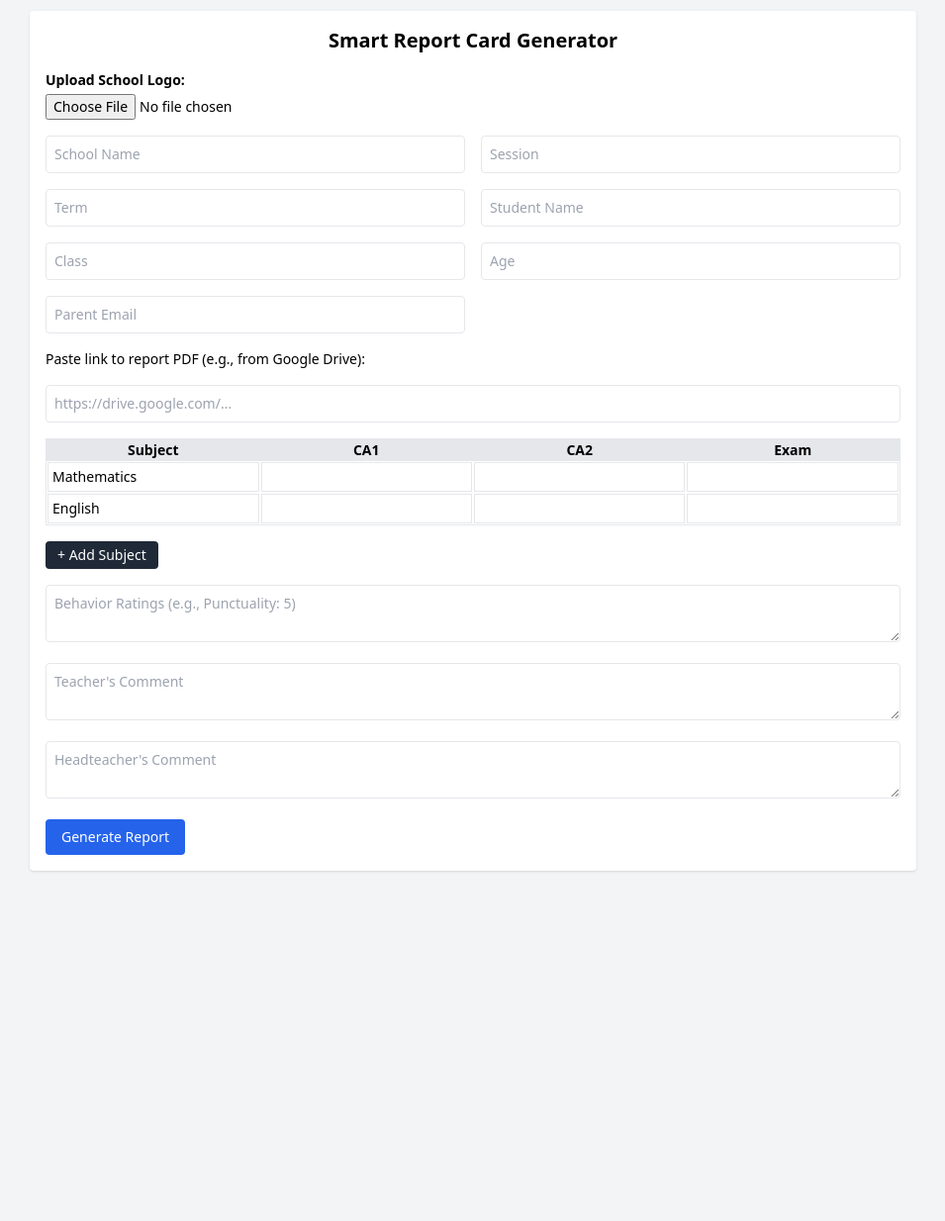
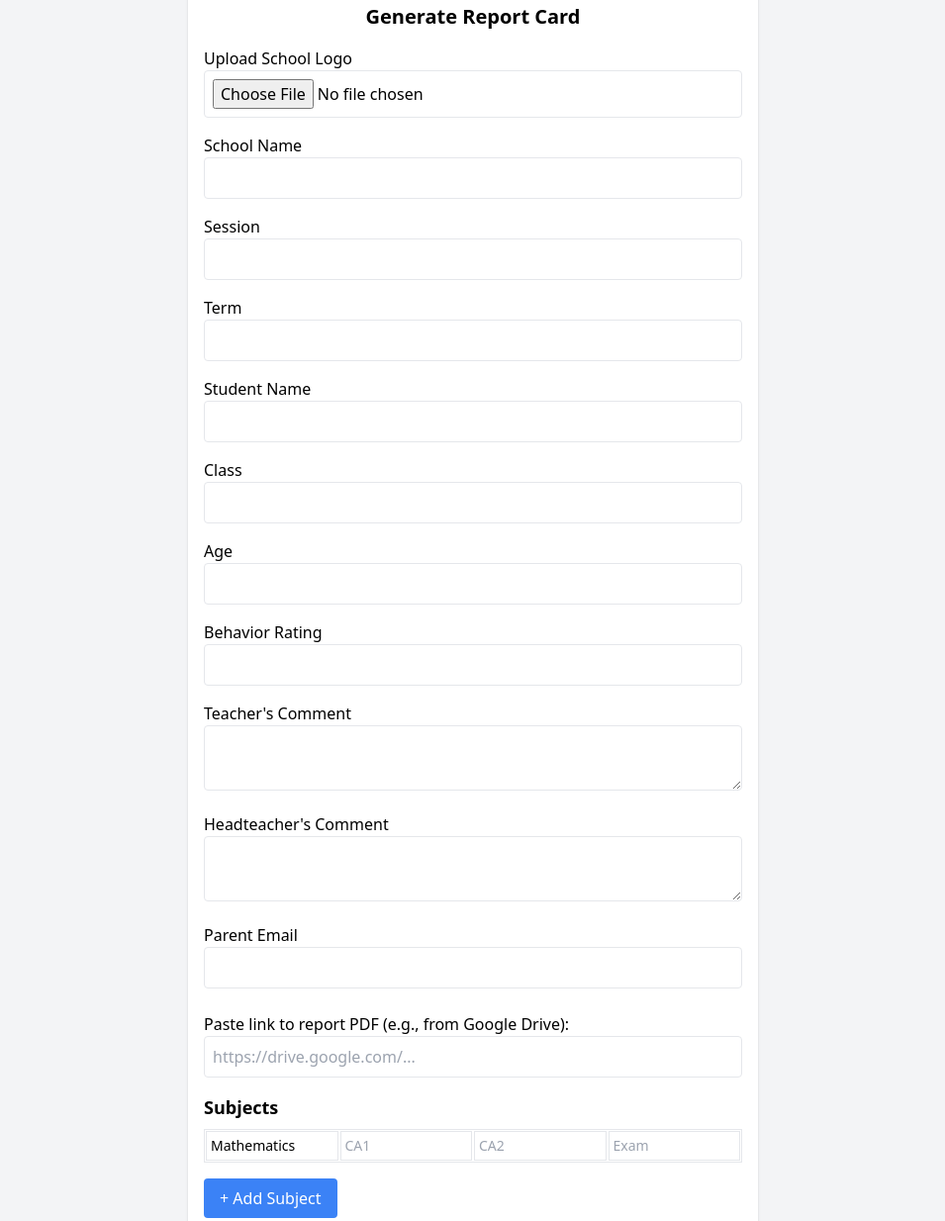
Before and after one commit to husbill/school-report-card, a plain HTML site: page index.html in a window 1280 px wide. Shown: the part 13-1247 px from the top of the page at 99% size, without its empty margins (162-1117 px from the left). Before the commit the page ends 917 px from the top, so only its background shows below. Drawn offline with nearby package versions, Linux system fonts and the light colour scheme.

Commit message:
Add files via upload

```diff
--- a/index.html
+++ b/index.html
@@ -1,74 +1,78 @@
+
 <!DOCTYPE html>
 <html lang="en">
 <head>
   <meta charset="UTF-8" />
-  <title>Smart Report Card Generator</title>
-  <script src="script.js" defer></script>
-  <script src="https://cdn.tailwindcss.com"></script>
-  <script src="https://cdnjs.cloudflare.com/ajax/libs/html2pdf.js/0.10.1/html2pdf.bundle.min.js"></script>
+  <meta name="viewport" content="width=device-width, initial-scale=1.0"/>
+  <title>Report Card Generator</title>
+  <link href="https://cdn.jsdelivr.net/npm/tailwindcss@2.2.19/dist/tailwind.min.css" rel="stylesheet">
 </head>
-<body class="bg-gray-100 text-sm font-sans">
-  <div class="max-w-4xl mx-auto bg-white p-4 my-6 rounded shadow">
-    <h1 class="text-xl font-bold text-center mb-4">Smart Report Card Generator</h1>
+<body class="bg-gray-100">
 
-    <form id="reportForm" class="space-y-4">
-      <!-- Logo upload -->
-      <div>
-        <label class="block font-semibold">Upload School Logo:</label>
-        <input type="file" id="schoolLogo" accept="image/*" class="mt-1" />
-      </div>
+  <form id="reportForm" class="max-w-xl mx-auto p-4 bg-white rounded shadow">
+    <h2 class="text-xl font-bold mb-4 text-center">Generate Report Card</h2>
 
-      <div class="grid grid-cols-1 sm:grid-cols-2 gap-4">
-        <input class="border p-2 rounded" placeholder="School Name" id="schoolName" required />
-        <input class="border p-2 rounded" placeholder="Session" id="session" required />
-        <input class="border p-2 rounded" placeholder="Term" id="term" required />
-        <input class="border p-2 rounded" placeholder="Student Name" id="studentName" required />
-        <input class="border p-2 rounded" placeholder="Class" id="studentClass" required />
-        <input class="border p-2 rounded" placeholder="Age" id="age" required />
-        <input class="border p-2 rounded" placeholder="Parent Email" id="parentEmail" required />
-      </div>
-<label for="pdfLink" class="block mt-4">Paste link to report PDF (e.g., from Google Drive):</label>
-<input type="text" id="pdfLink" class="w-full p-2 border rounded mt-1 mb-4" placeholder="https://drive.google.com/..." />
+    <label for="schoolLogo">Upload School Logo</label>
+    <input type="file" id="schoolLogo" accept="image/*" class="w-full p-2 border rounded mb-4" />
 
-      <table class="w-full mt-4 border text-center text-xs sm:text-sm">
-        <thead class="bg-gray-200">
-          <tr><th>Subject</th><th>CA1</th><th>CA2</th><th>Exam</th></tr>
-        </thead>
-        <tbody id="subjectTable">
-          <tr>
-            <td><input class="w-full p-1 border" value="Mathematics" /></td>
-            <td><input class="w-full p-1 border" type="number" /></td>
-            <td><input class="w-full p-1 border" type="number" /></td>
-            <td><input class="w-full p-1 border" type="number" /></td>
-          </tr>
-          <tr>
-            <td><input class="w-full p-1 border" value="English" /></td>
-            <td><input class="w-full p-1 border" type="number" /></td>
-            <td><input class="w-full p-1 border" type="number" /></td>
-            <td><input class="w-full p-1 border" type="number" /></td>
-          </tr>
-        </tbody>
-      </table>
-      <button type="button" onclick="addSubjectRow()" class="bg-gray-800 text-white px-3 py-1 rounded mt-2">+ Add Subject</button>
+    <label for="schoolName">School Name</label>
+    <input type="text" id="schoolName" required class="w-full p-2 border rounded mb-4" />
 
-      <textarea id="behavior" placeholder="Behavior Ratings (e.g., Punctuality: 5)" class="border p-2 w-full rounded mt-2"></textarea>
-      <textarea id="teacherComment" placeholder="Teacher's Comment" class="border p-2 w-full rounded mt-2"></textarea>
-      <textarea id="headComment" placeholder="Headteacher's Comment" class="border p-2 w-full rounded mt-2"></textarea>
+    <label for="session">Session</label>
+    <input type="text" id="session" required class="w-full p-2 border rounded mb-4" />
 
-      <button type="submit" class="bg-blue-600 text-white px-4 py-2 rounded mt-4">Generate Report</button>
-    </form>
+    <label for="term">Term</label>
+    <input type="text" id="term" required class="w-full p-2 border rounded mb-4" />
 
-    <div id="reportCard" class="mt-10 hidden">
-      <div id="reportContent" class="bg-white p-4 border rounded text-xs sm:text-sm"></div>
+    <label for="studentName">Student Name</label>
+    <input type="text" id="studentName" required class="w-full p-2 border rounded mb-4" />
 
-      <div class="mt-4 space-x-2">
-        <button onclick="printReport()" class="bg-green-600 text-white px-3 py-1 rounded">Print / Save as PDF</button>
-        <button onclick="sendEmail()" class="bg-purple-600 text-white px-3 py-1 rounded">Send to Parent Email</button>
-      </div>
+    <label for="studentClass">Class</label>
+    <input type="text" id="studentClass" required class="w-full p-2 border rounded mb-4" />
+
+    <label for="age">Age</label>
+    <input type="number" id="age" required class="w-full p-2 border rounded mb-4" />
+
+    <label for="behavior">Behavior Rating</label>
+    <input type="text" id="behavior" class="w-full p-2 border rounded mb-4" />
+
+    <label for="teacherComment">Teacher's Comment</label>
+    <textarea id="teacherComment" class="w-full p-2 border rounded mb-4"></textarea>
+
+    <label for="headComment">Headteacher's Comment</label>
+    <textarea id="headComment" class="w-full p-2 border rounded mb-4"></textarea>
+
+    <label for="parentEmail">Parent Email</label>
+    <input type="email" id="parentEmail" required class="w-full p-2 border rounded mb-4" />
+
+    <label for="pdfLink" class="block mt-2">Paste link to report PDF (e.g., from Google Drive):</label>
+    <input type="text" id="pdfLink" class="w-full p-2 border rounded mb-4" placeholder="https://drive.google.com/..." />
+
+    <h3 class="text-lg font-semibold mb-2">Subjects</h3>
+    <table class="w-full border mb-4 text-sm" id="subjectTable">
+      <tr>
+        <td><input class="w-full p-1 border" value="Mathematics" /></td>
+        <td><input class="w-full p-1 border" type="number" placeholder="CA1" /></td>
+        <td><input class="w-full p-1 border" type="number" placeholder="CA2" /></td>
+        <td><input class="w-full p-1 border" type="number" placeholder="Exam" /></td>
+      </tr>
+    </table>
+    <button type="button" onclick="addSubjectRow()" class="bg-blue-500 text-white px-4 py-2 rounded mb-4">+ Add Subject</button>
+
+    <button type="submit" class="bg-green-600 text-white px-4 py-2 rounded w-full">Generate Report</button>
+  </form>
+
+  <div id="reportCard" class="max-w-3xl mx-auto mt-6 p-4 bg-gray-50 border rounded hidden">
+    <div id="reportContent" class="text-sm"></div>
+    <div class="mt-4 text-center space-x-4">
+      <button onclick="printReport()" class="bg-purple-600 text-white px-4 py-2 rounded">Save as PDF</button>
+      <button onclick="sendEmail()" class="bg-blue-600 text-white px-4 py-2 rounded">Send to Parent Email</button>
     </div>
   </div>
 
-  <!-- EmailJS -->
   <script src="https://cdn.jsdelivr.net/npm/emailjs-com@3/dist/email.min.js"></script>
+  <script src="https://cdnjs.cloudflare.com/ajax/libs/html2canvas/1.4.1/html2canvas.min.js"></script>
+  <script src="https://cdnjs.cloudflare.com/ajax/libs/jspdf/2.5.1/jspdf.umd.min.js"></script>
+  <script src="script.js"></script>
 </body>
 </html>
```
